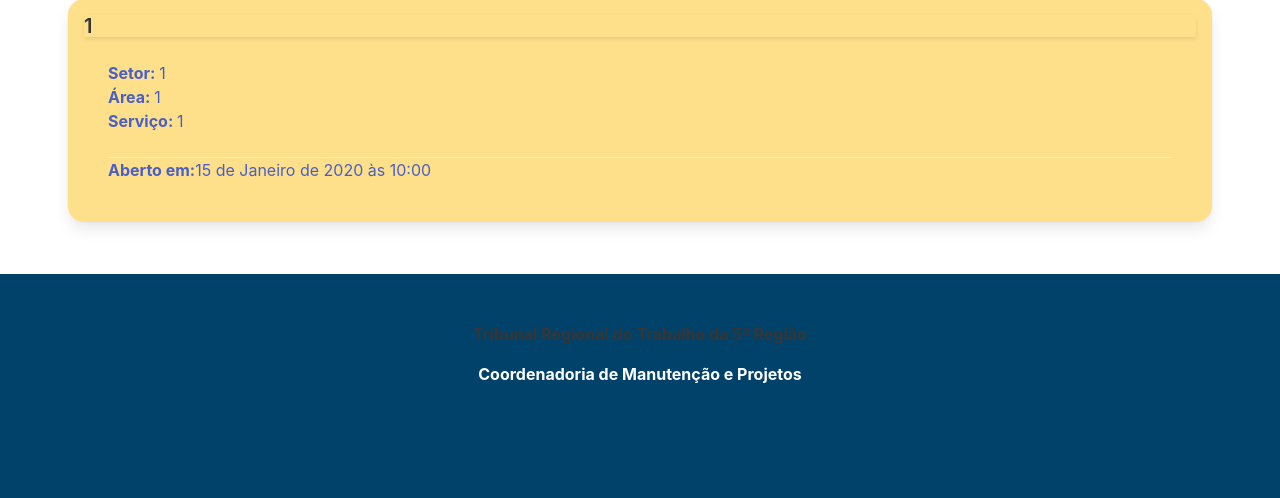
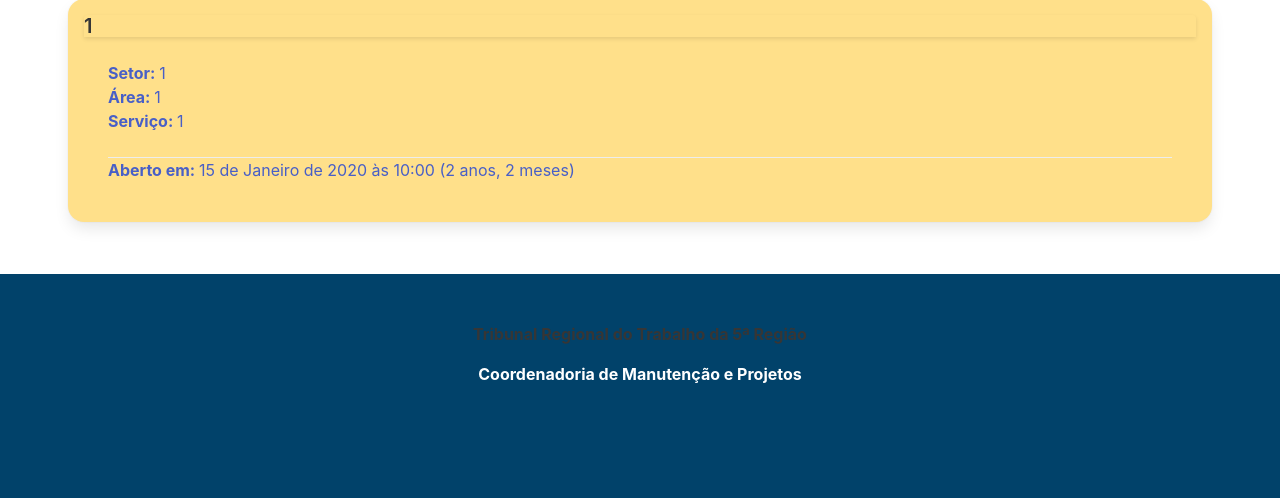
Before and after one commit to rodrigocan/cmp-django-admin, a Django app: template cmp/cmp_admin/templates/cmp_admin/index.html in a window 1280 px wide. Shown: the part 336-834 px from the top of the page. Run offline with Django 4.2, Linux system fonts and the light colour scheme; the template is opened without the code that fills it: most values are stand-ins (such as "Sample title", 1, 10 or a date in 2020).

Commit message:
Adiciona duração do chamado aos cards da página inicial #15

```diff
--- a/cmp/cmp_admin/templates/cmp_admin/index.html
+++ b/cmp/cmp_admin/templates/cmp_admin/index.html
@@ -67,8 +67,8 @@
           </div>
         </div>
 
-        <div class="card-footer">
-          <strong>Aberto em: </strong><time datetime>{{ ticket.created_at }}</time>
+        <div class="card-footer is-flex-direction-column">
+          <p><strong>Aberto em: </strong><time datetime>{{ ticket.created_at }} ({{ ticket.created_at|timesince }})</time></p>
         </div>
       </div>
   </a>
```
Also changed, not shown: cmp/db.sqlite3.
